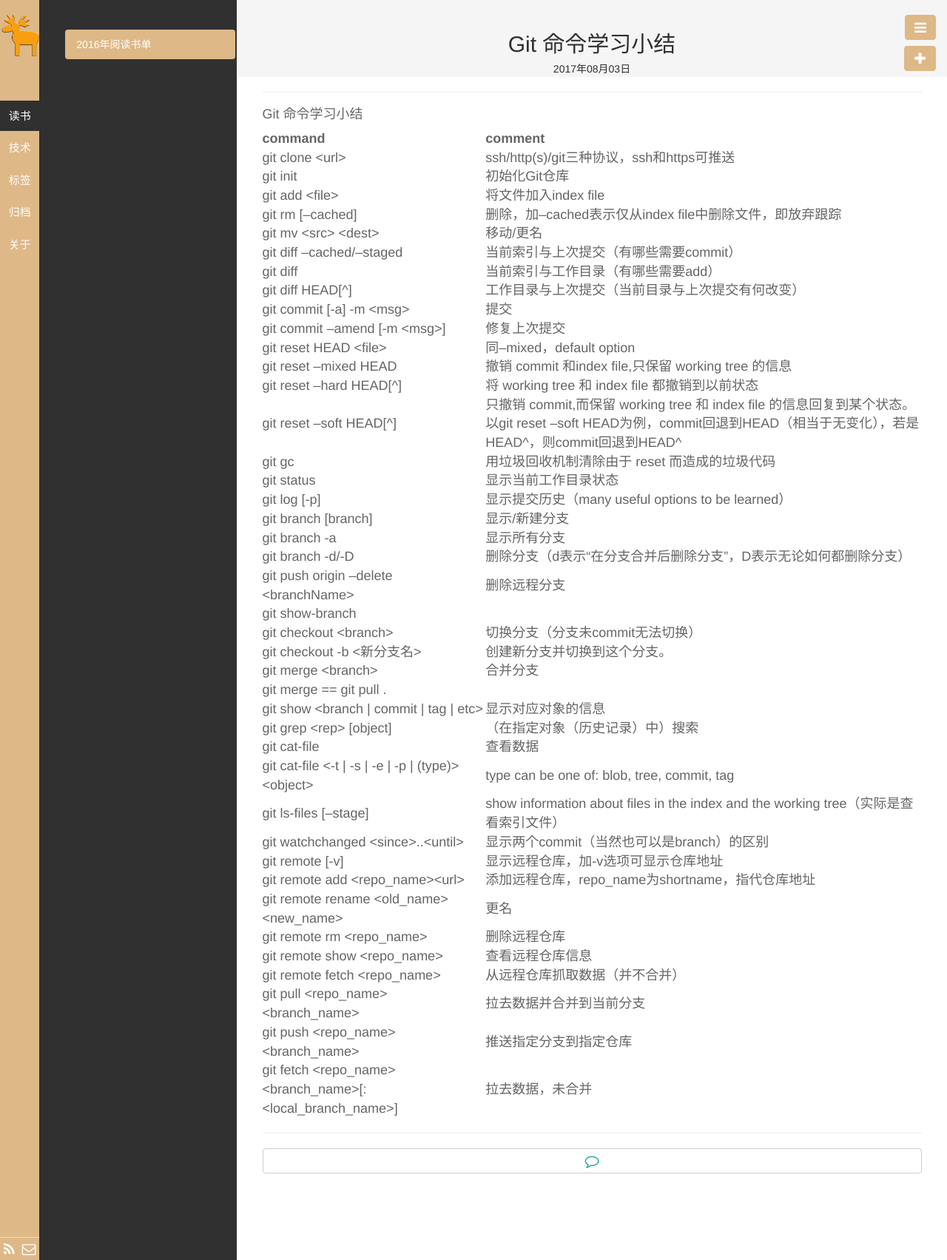
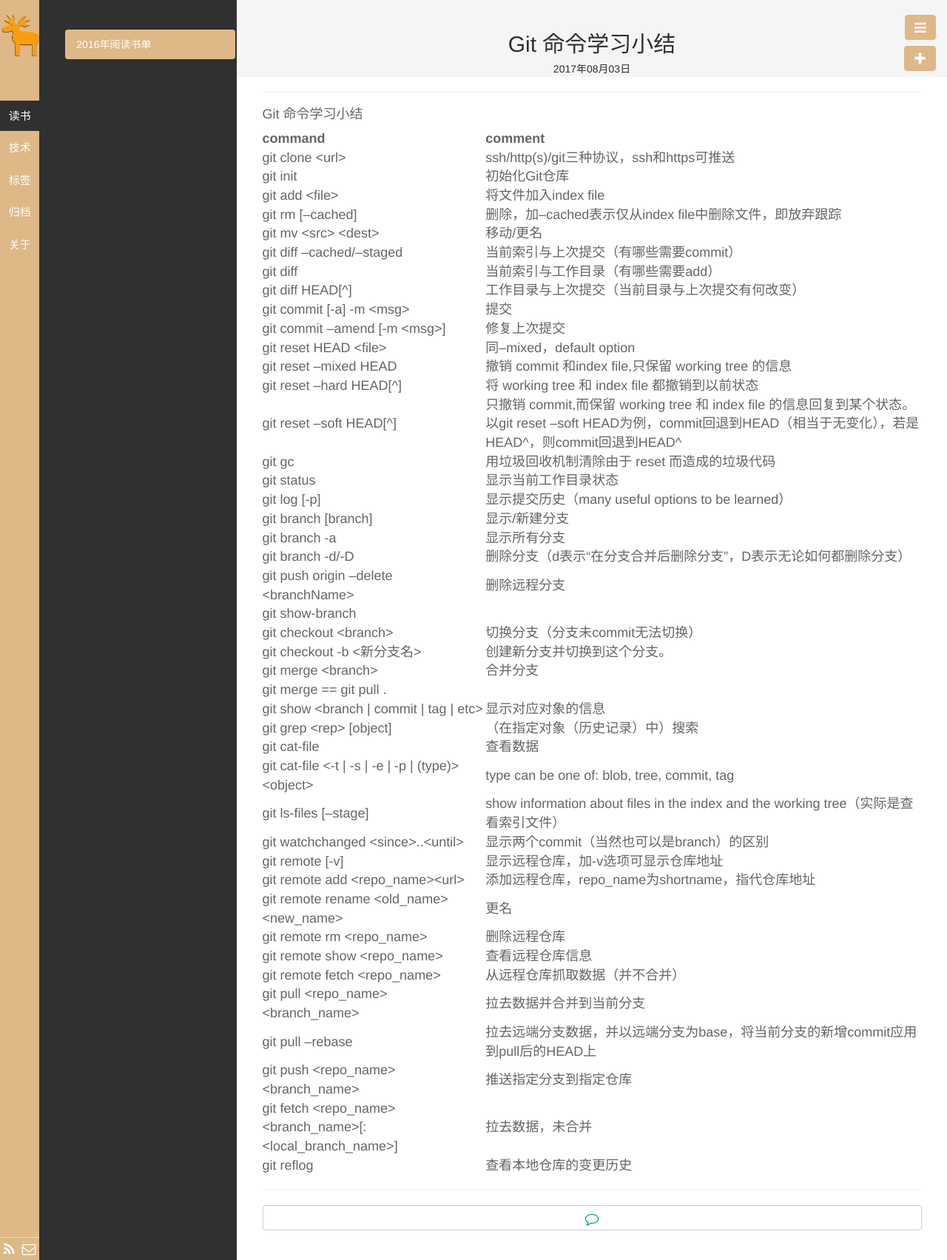
Before and after one commit to qhdwhy184/qhdwhy184.github.io, a Jekyll site: the page built from _posts/技术/2017-08-03-Git命令学习小结.md, in a window 1280 px wide. Shown: the whole page at 74% size. Built offline with Jekyll 4.4.1, drawn with Linux system fonts in a browser that asks for light colours.

Commit message:
Update 2017-08-03-Git命令学习小结.md

```diff
--- a/_posts/技术/2017-08-03-Git命令学习小结.md
+++ b/_posts/技术/2017-08-03-Git命令学习小结.md
@@ -52,5 +52,7 @@
 |git remote show &lt;repo_name&gt;|查看远程仓库信息|
 |git remote fetch &lt;repo_name&gt;|从远程仓库抓取数据（并不合并）|
 |git pull &lt;repo_name&gt; &lt;branch_name&gt;|拉去数据并合并到当前分支|
+|git pull --rebase|拉去远端分支数据，并以远端分支为base，将当前分支的新增commit应用到pull后的HEAD上|
 |git push &lt;repo_name&gt; &lt;branch_name&gt;|推送指定分支到指定仓库|
 |git fetch &lt;repo_name&gt; &lt;branch_name&gt;[:&lt;local_branch_name&gt;]|拉去数据，未合并|
+|git reflog |查看本地仓库的变更历史|
```
